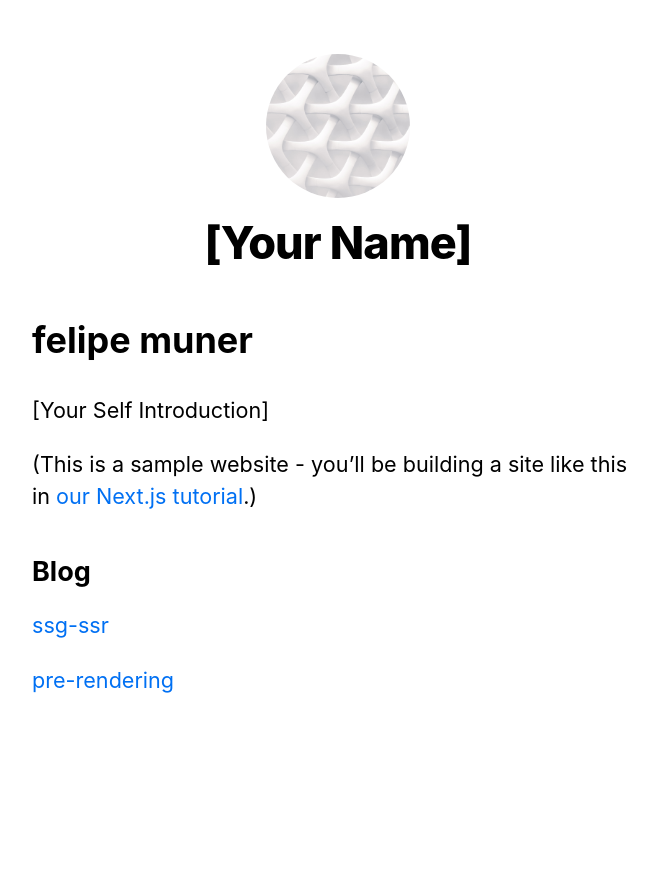
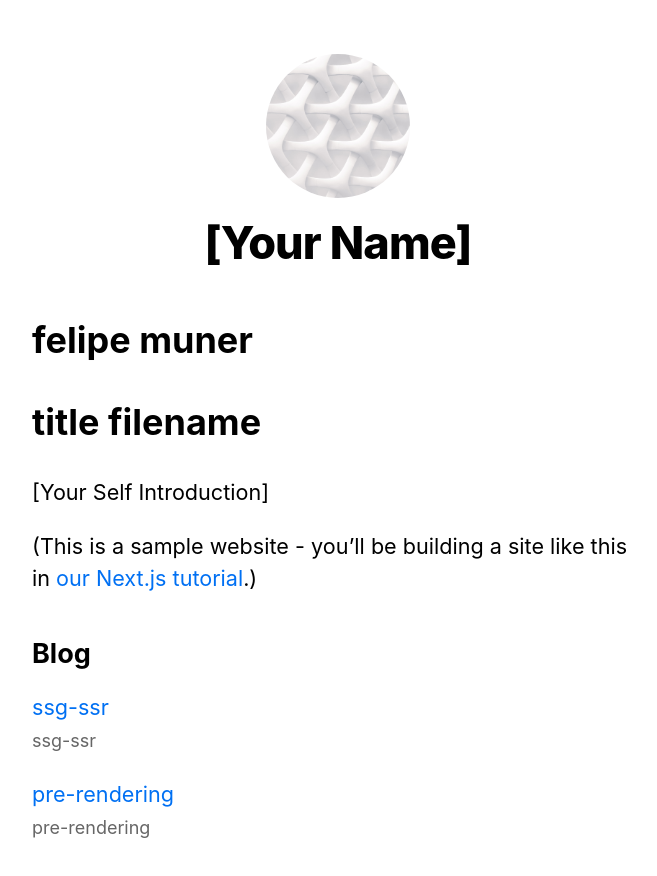
Before and after one commit to felipe-muner/typescript-final, a Next.js app: page / in a window 1280 px wide. Shown: the top 876 px of the page, without its empty margins (302-959 px from the left). Before the commit the page ends 804 px from the top, so only its background shows below. Built offline with nearby package versions, Linux system fonts and the light colour scheme.

Commit message:
second typescript

```diff
--- a/components/showDetails.tsx
+++ b/components/showDetails.tsx
@@ -2,11 +2,21 @@ interface IFullName {
   firstName: string;
   lastName: string;
 }
+export interface IPost {
+  id: string
+  body: string
+  title: string
+}
 
 export default function ShowDetails({
   user,
+  myPost
 }: {
   user: IFullName;
+  myPost: IPost;
 }) {
-  return <h1>{user.firstName + " " + user.lastName}</h1>
+  return <div>
+    <h1>{user.firstName + " " + user.lastName}</h1>
+    <h1>{myPost.title + " " + myPost.id}</h1>
+    </div>
 }
--- a/pages/index.tsx
+++ b/pages/index.tsx
@@ -5,26 +5,20 @@ import { getSortedPostsData } from "../lib/posts";
 import Link from "next/link";
 import Date from "../components/date";
 import ShowDetails from "../components/showDetails";
-import { IFullName } from "../types/index";
+import { IFullName, IPost } from "../types/index";
 
 import { GetStaticProps } from "next";
 
-export default function Home({
-  allPostsData,
-}: {
-  allPostsData: {
-    date: string;
-    title: string;
-    id: string;
-  }[];
-}) {
+export default function Home({ allPostsData }: { allPostsData: IPost[] }) {
   const user: IFullName = { firstName: "felipe", lastName: "muner" };
+  const myPost: IPost = { id: "filename", body: "body", title: "title" };
+
   return (
     <Layout home>
       <Head>
         <title>{siteTitle}</title>
       </Head>
-      <ShowDetails user={user}></ShowDetails>
+      <ShowDetails user={user} myPost={myPost}></ShowDetails>
       <section className={utilStyles.headingMd}>
         <p>[Your Self Introduction]</p>
         <p>
@@ -35,14 +29,14 @@ export default function Home({
       <section className={`${utilStyles.headingMd} ${utilStyles.padding1px}`}>
         <h2 className={utilStyles.headingLg}>Blog</h2>
         <ul className={utilStyles.list}>
-          {allPostsData.map(({ id, date, title }) => (
+          {allPostsData.map(({ id }) => (
             <li className={utilStyles.listItem} key={id}>
               <Link href={`/posts/${id}`}>
                 <a>{id}</a>
               </Link>
               <br />
               <small className={utilStyles.lightText}>
-                <Date dateString={date} />
+                <Date dateString={id} />
               </small>
             </li>
           ))}
--- a/types/index.tsx
+++ b/types/index.tsx
@@ -1,9 +1,9 @@
 // types/index.ts
 
 export interface IPost {
-  id: number
+  id: string
+  body: string
   title: string
-  body: string
 }
 
 export interface IFullName {
```
